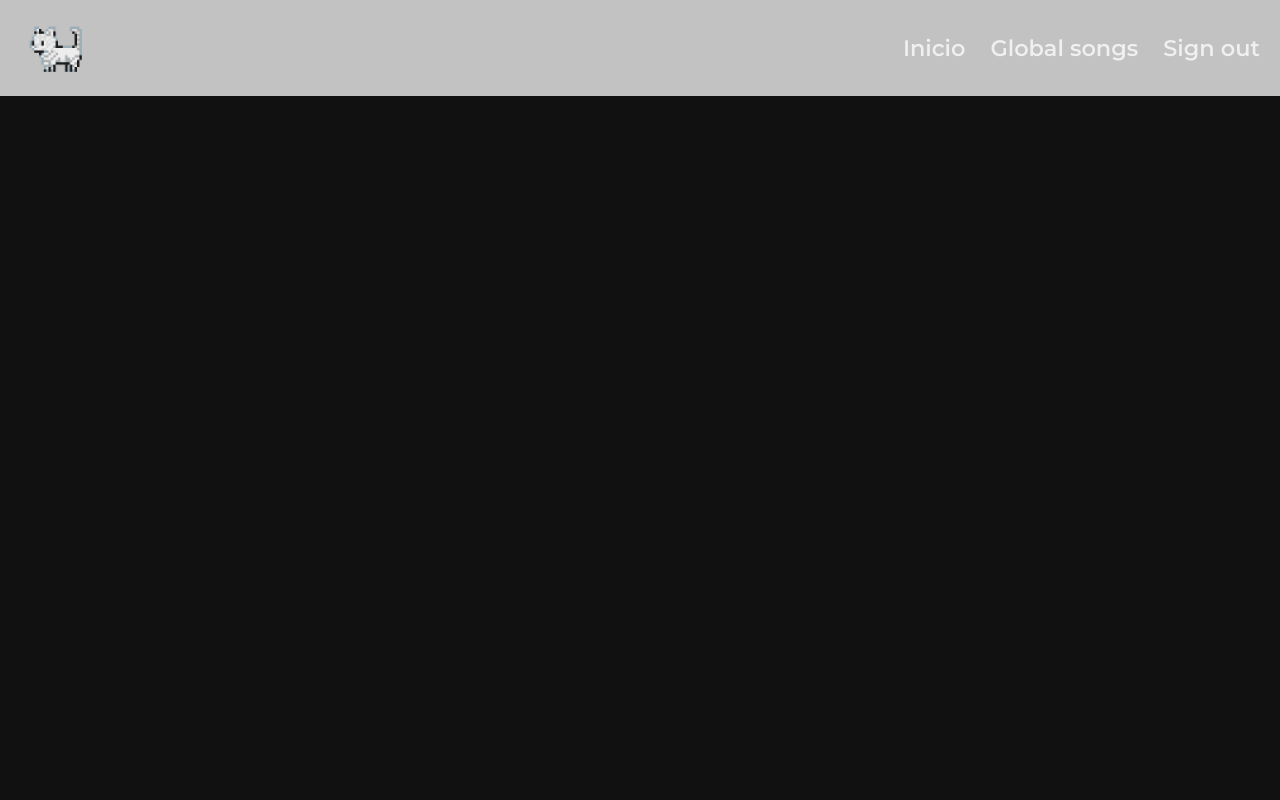
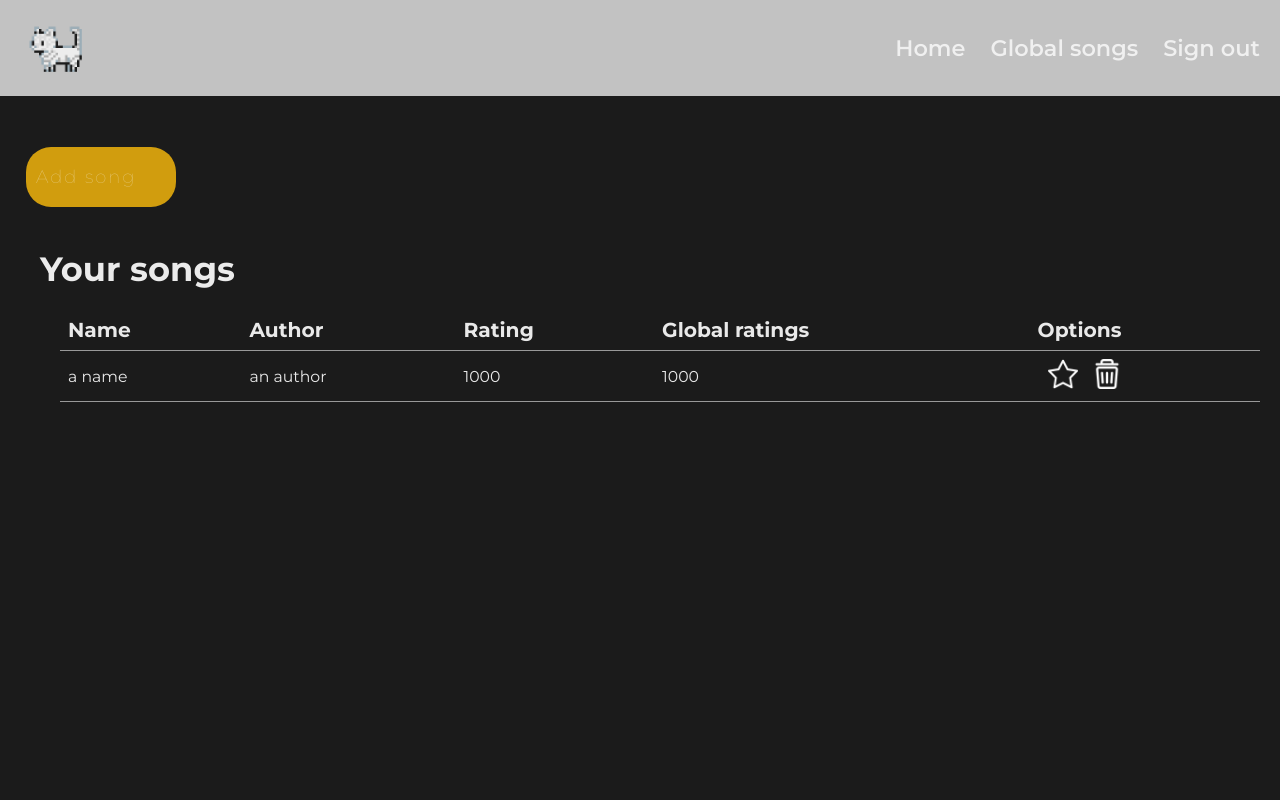
Before and after one commit to siberiaaa/PP-II, a plain HTML site: page index.html in a window 1280 px wide. Shown: the top 800 px of the page. Drawn offline with Linux system fonts and the light colour scheme.

Commit message:
input blah

```diff
--- a/index.html
+++ b/index.html
@@ -3,10 +3,12 @@
     <head>
         <meta charset="UTF-8" />
         <meta name="viewport" content="width=, initial-scale=1.0" />
-        <title>Songs</title>
+        <title>Your songs</title>
         <link rel="stylesheet" href="style.css" />
         <link rel="stylesheet" href="styles/header.css" />
         <link rel="stylesheet" href="styles/footer.css">
+        <link rel="stylesheet" href="styles/tables.css">
+        <link rel="stylesheet" href="styles/yoursongs.css">
     </head>
     <body>
         <header>
@@ -16,7 +18,7 @@
                 <img src="assets/KAI_WALK.gif"
             /></a>
             <ul>
-                <li>Inicio</li>
+                <li>Home</li>
                 <li>Global songs</li>
                 <li>Sign out</li>
             </ul>
@@ -25,7 +27,40 @@
             /></a>
         </header>
 
-        <main></main>
+        <main class="yoursongs">
+            <section class="search">
+                <div class="search-box">
+                <button class="btn-search"><i class="fas fa-search"></i>
+                    <label for="search"><input class="input-search" type="text" name="search" placeholder="Add song"></label>
+                </div>
+            </section>
+            <section>
+                <h1>Your songs</h1>
+                <table>
+                    <thead>
+                      <tr>
+                        <th>Name</th>
+                        <th>Author</th>
+                        <th>Rating</th>
+                        <th>Global ratings</th>
+                        <th>Options</th>
+                      </tr>
+                    </thead>
+                    <tbody>
+                      <tr>
+                        <td>a name</td>
+                        <td>an author</td>
+                        <td>1000</td>
+                        <td>1000</td>
+                        <td><a href="" draggable="false"><img src="assets/star.png" draggable="false"/></a>
+                            <a href="" draggable="false"><img src="assets/trash.png" draggable="false"/></a></td>
+                      </tr>
+                    </tbody>
+                  </table>
+            </section>
+
+
+        </main>
         <footer>
             <section>
                 <ul>
--- a/style.css
+++ b/style.css
@@ -30,11 +30,15 @@ body {
 }
 
 main {
-    background-color: rgb(17, 17, 17);
+    background-color: rgb(27, 27, 27);
     min-height: calc(100vh - 12vh);
+
+
     display: flex;
-
-    justify-content: center;
+    flex-direction: column;
+    justify-content: flex-start;
+    align-items: center;
+    padding: 40px;
 }
 
 
--- a/styles/footer.css
+++ b/styles/footer.css
@@ -1,5 +1,5 @@
 footer{
-    height: 30vh;
+    height: 20vh;
     width: 100%;
     box-sizing: border-box;
     padding: 1vh 0px;
@@ -20,8 +20,8 @@ footer h1, footer h3, footer h4{
 
 
 footer h3{
-    font-size: 0.8em;
-    font-weight: 500;
+    font-size: 0.6em;
+    font-weight: 600;
 }
 footer h4{
     font-size: 0.6em;
@@ -69,8 +69,8 @@ footer section li > img{
 }
 
 #footer-logo{
-    height: 200px;
-    width: 200px;
+    height: 110px;
+    width: 110px;
 }
 
 
@@ -105,7 +105,7 @@ footer hr{
 
 @media (width <= 480px) {
     footer{
-        height: 45vh;
+        height: 25vh;
     }
 
     footer section:first-child{
@@ -123,12 +123,9 @@ footer hr{
     }
 
     footer h3{
-        font-size: 1.2em;
+        font-size: 1em;
     }
     footer h4{
         font-size: 0.8em;
     }
-    #footer-logo{
-        display: none;
-    }
 }
--- /dev/null
+++ b/styles/tables.css
@@ -0,0 +1,37 @@
+table{
+    margin: 20px;
+    background-color: rgb(27, 27, 27);
+    width: 100%;
+    border-collapse: collapse;
+
+}
+
+td, th {
+    border-bottom: 1px solid #999;
+    padding: 0.5rem;
+    text-align: left;
+    color: rgb(233, 233, 233);
+  }
+
+th{
+    font-size: 0.9em;
+}
+td{
+    font-size: 0.7em;
+}
+
+tbody tr:hover {
+    background: rgb(36, 36, 36);
+  }
+
+tbody tr td a img{
+    height: 30px;
+    margin-left: 10px;
+    filter: invert(100%);
+}
+
+tbody tr td a img:hover{
+
+    filter: invert(60%);
+
+}
--- /dev/null
+++ b/styles/yoursongs.css
@@ -0,0 +1,68 @@
+.yoursongs h1{
+    color: rgb(235, 235, 235);
+}
+
+.yoursongs section{
+    width: 100%;
+}
+
+.yoursongs section.search{
+    height: 14vh;
+}
+
+.search-box{
+    width: fit-content;
+    height: fit-content;
+    position: relative;
+    margin: 10px 30px;
+  }
+
+  .input-search{
+    height: 40px;
+    width: 100px;
+    border-style: none;
+    padding: 10px;
+    font-size: 18px;
+    letter-spacing: 2px;
+    outline: none;
+    border-radius: 25px;
+    transition: all .5s ease-in-out;
+    background-color: #d19d0e;
+    padding-right: 40px;
+    color:#fff;
+  }
+  .input-search::placeholder{
+    color:rgba(255,255,255,.5);
+    font-size: 18px;
+    letter-spacing: 2px;
+    font-weight: 100;
+  }
+  .btn-search{
+    width: 50px;
+    height: 50px;
+    border-style: none;
+    font-size: 20px;
+    font-weight: bold;
+    outline: none;
+    cursor: pointer;
+    border-radius: 50%;
+    position: absolute;
+    right: 0px;
+    color:#ffffff ;
+    background-color:transparent;
+    pointer-events: painted;
+  }
+  .btn-search:focus ~ .input-search{
+    width: 300px;
+    border-radius: 0px;
+    background-color: transparent;
+    border-bottom:1px solid rgba(255,255,255,.5);
+    transition: all 500ms cubic-bezier(0, 0.110, 0.35, 2);
+  }
+  .input-search:focus{
+    width: 300px;
+    border-radius: 0px;
+    background-color: transparent;
+    border-bottom:1px solid rgba(255,255,255,.5);
+    transition: all 500ms cubic-bezier(0, 0.110, 0.35, 2);
+  }
```
Also changed, not shown: assets/star.png (added), assets/trash.png (added).
